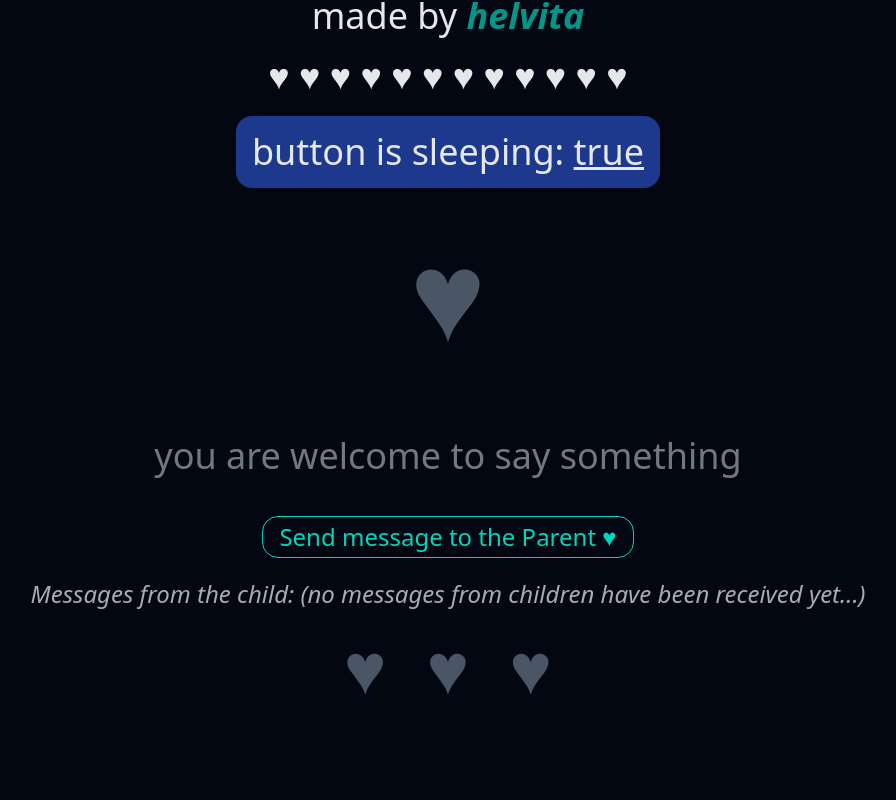
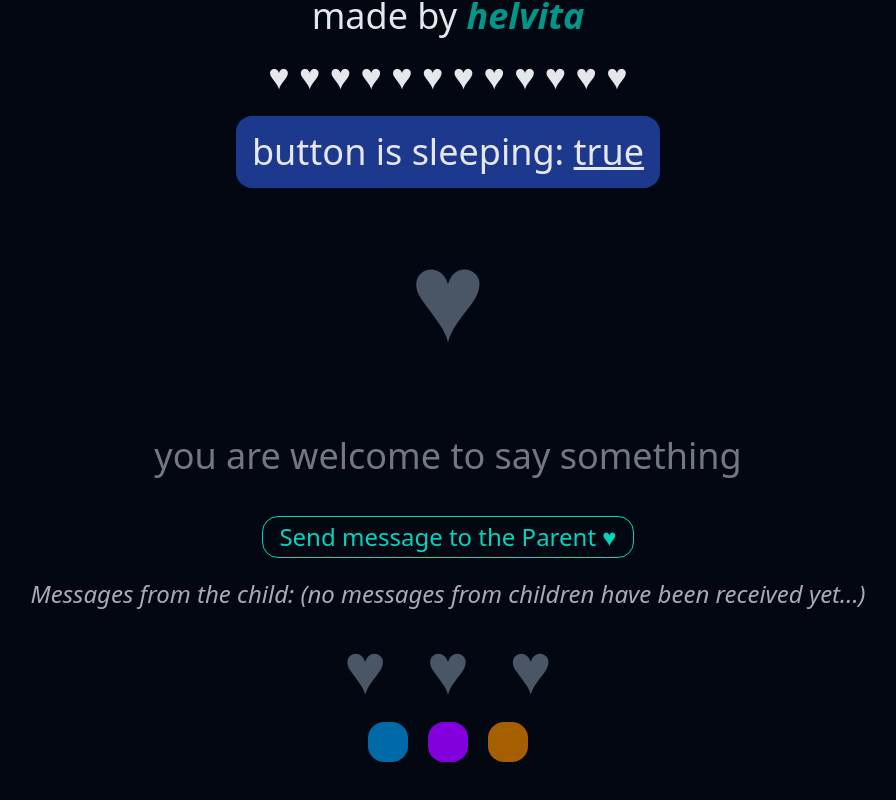
Before and after one commit to hellvita/angular-first-project, an Angular app: page / in a window 1280 px wide. Shown: the part 236-1036 px from the top of the page, without its empty margins (192-1088 px from the left). Built offline with nearby package versions, Linux system fonts and the light colour scheme.

Commit message:
add an example of using directive with dynamic values

```diff
--- a/src/app/components/test-component/test-component.html
+++ b/src/app/components/test-component/test-component.html
@@ -43,9 +43,15 @@
 
   <div class="flex items-center gap-10 text-7xl text-gray-600 cursor-default">
     <p appHighlight class="transition-all duration-300">♥</p>
-    <p appHighlight highlightColor="oklch(50% 0.134 242.749)" class="transition-all duration-300">
-      ♥
-    </p>
+    <!-- ♥♥ use [highlightColor]="'oklch(50% 0.134 242.749)'" if the value could change (dynamic) -->
+    <!-- ♥♥ use highlightColor="oklch(50% 0.134 242.749)" if the value is static/constant -->
+    <p appHighlight [highlightColor]="activeColor" class="transition-all duration-300">♥</p>
     <p appHighlight class="transition-all duration-300">♥</p>
   </div>
+
+  <div class="flex items-center gap-5 cursor-pointer">
+    <div class="w-10 aspect-square bg-sky-700 rounded-2xl" (click)="changeToBlue()"></div>
+    <div class="w-10 aspect-square bg-purple-700 rounded-2xl" (click)="changeToPurple()"></div>
+    <div class="w-10 aspect-square bg-yellow-700 rounded-2xl" (click)="changeToYellow()"></div>
+  </div>
 </section>
--- a/src/app/components/test-component/test-component.ts
+++ b/src/app/components/test-component/test-component.ts
@@ -2,6 +2,7 @@ import { CommonModule } from '@angular/common';
 import { Component, Input, Output, EventEmitter } from '@angular/core';
 import { FormsModule } from '@angular/forms';
 import { Highlight } from '../../directives/highlight';
+import { colors } from '../../constants/colors';
 
 @Component({
   selector: 'app-test-component',
@@ -35,6 +36,20 @@ export class TestComponent {
     this.isHeartActive = !this.isHeartActive;
   }
 
+  activeColor = colors.blue;
+
+  changeToBlue() {
+    this.activeColor = colors.blue;
+  }
+
+  changeToPurple() {
+    this.activeColor = colors.purple;
+  }
+
+  changeToYellow() {
+    this.activeColor = colors.yellow;
+  }
+
   get buttonClasses() {
     const base = 'p-4 rounded-2xl bg-blue-900';
     const interaction =
--- a/src/app/constants/colors.ts
+++ b/src/app/constants/colors.ts
@@ -1,3 +1,9 @@
-const colors = { green: 'oklch(60% 0.118 184.704)' };
+export const colors = {
+  green: 'oklch(60% 0.118 184.704)',
+  blue: 'oklch(50% 0.134 242.749)',
+  purple: 'oklch(49.6% 0.265 301.924)',
+  yellow: 'oklch(55.4% 0.135 66.442)',
+  gray: 'oklch(44.6% 0.03 256.802)',
+};
 
 export const DEFAULT_HIGHLIGHT_COLOR: string = colors.green;
--- a/src/app/directives/highlight.ts
+++ b/src/app/directives/highlight.ts
@@ -1,4 +1,4 @@
-import { Directive, ElementRef, HostListener, Input } from '@angular/core';
+import { Directive, ElementRef, HostListener, Input, SimpleChanges } from '@angular/core';
 import { DEFAULT_HIGHLIGHT_COLOR } from '../constants/colors';
 
 @Directive({
```
